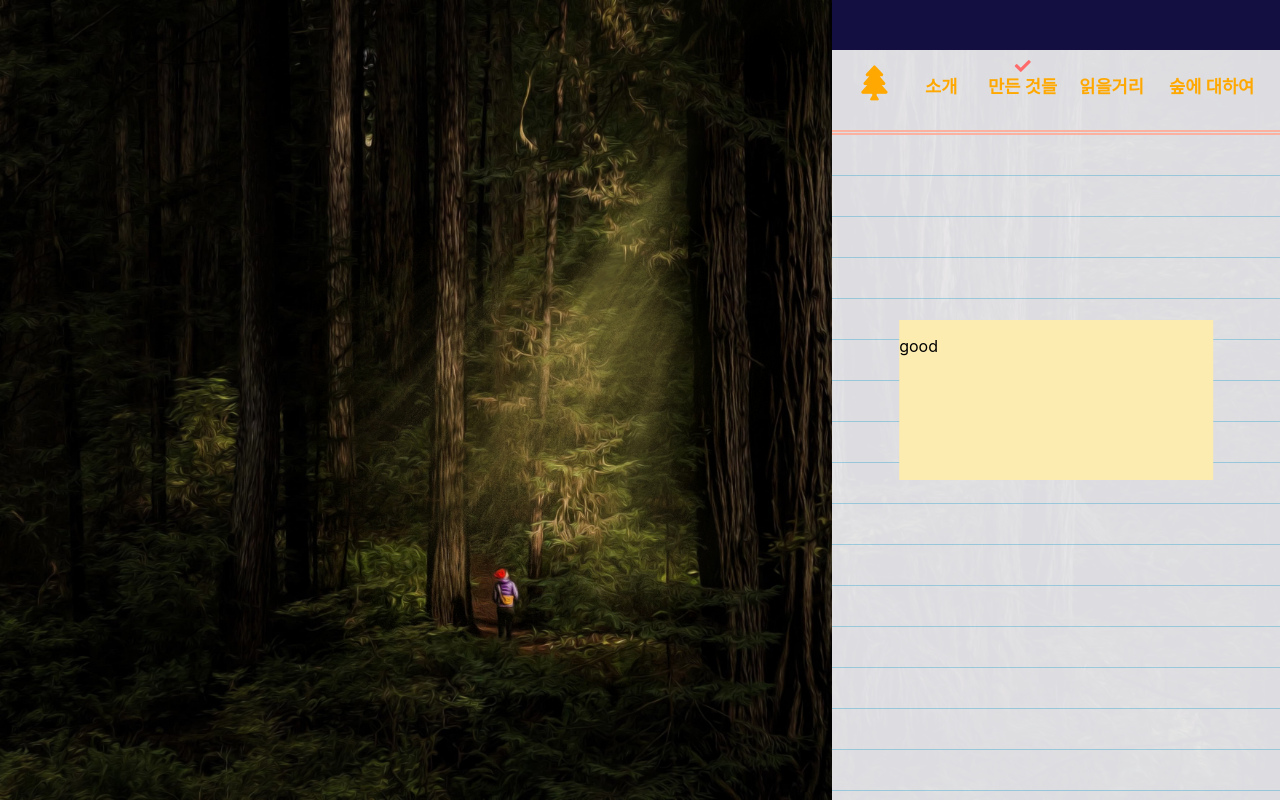
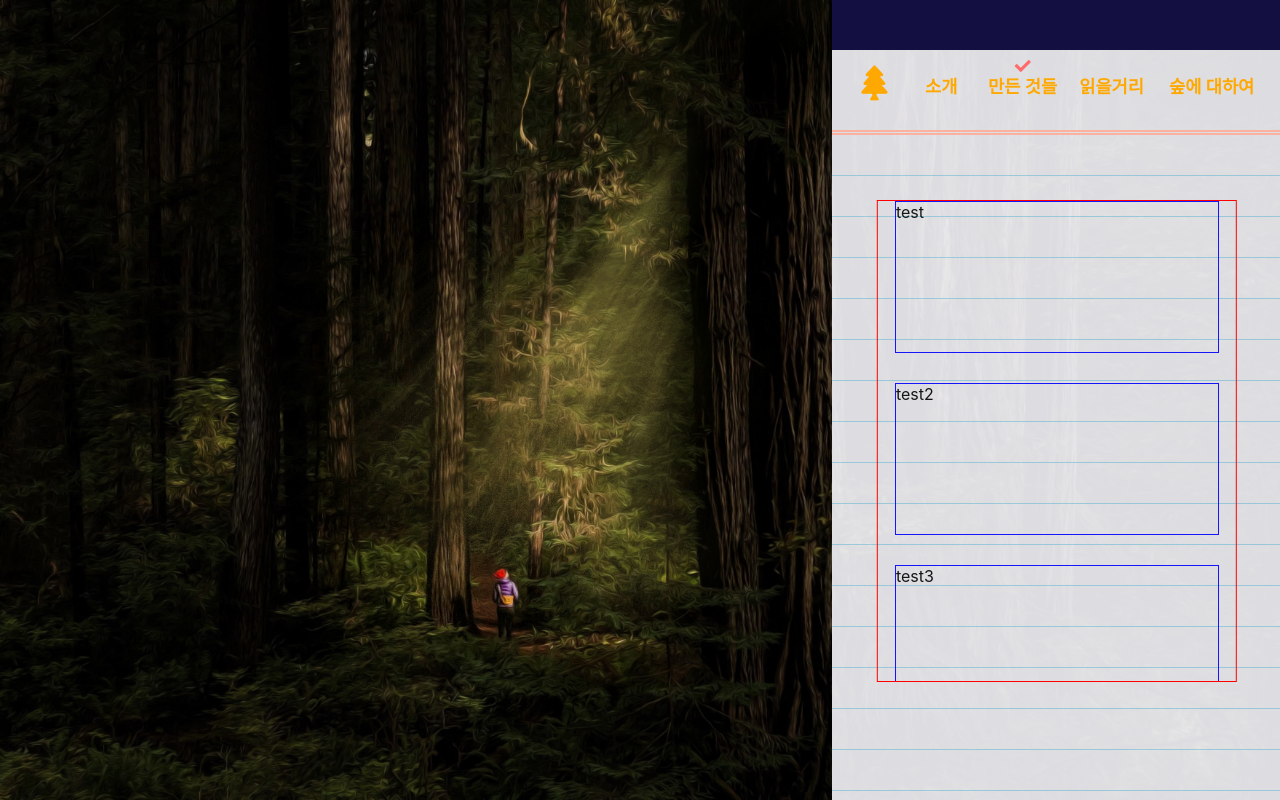
Before and after one commit to babyazalea/forest2021, a React (Create React App) app: page / in a window 1280 px wide. Both pictures are taken after a click on the item "만든 것들". Built offline with nearby package versions, Linux system fonts and the light colour scheme; a web font is replaced by a local one.

Commit message:
added portfolio-item-animation

```diff
--- a/src/App.css
+++ b/src/App.css
@@ -7,3 +7,37 @@
   background-position: 50%;
   user-select: none;
 }
+
+.views {
+  position: relative;
+  width: 35%;
+  height: 100%;
+  overflow: hidden;
+}
+
+.portfolio-container {
+  position: absolute;
+  top: 200px;
+  left: 50%;
+  transform: translateX(-50%);
+  width: 80%;
+  height: 60%;
+}
+
+.portfolio-container ul {
+  display: flex;
+  flex-direction: column;
+  align-items: center;
+  gap: 30px;
+  width: 100%;
+  height: 100%;
+  border: 1px solid red;
+  overflow: auto;
+  scrollbar-width: none;
+}
+
+.portfolio-container ul li {
+  width: 90%;
+  min-height: 150px;
+  border: 1px solid blue;
+}
--- a/src/components/Layout/Layout.css
+++ b/src/components/Layout/Layout.css
@@ -5,10 +5,3 @@ main {
   display: flex;
   justify-content: flex-end;
 }
-
-main .views {
-  position: relative;
-  width: 35%;
-  height: 100%;
-  overflow: hidden;
-}
--- a/src/components/Portfolios/Portfolios.js
+++ b/src/components/Portfolios/Portfolios.js
@@ -5,16 +5,26 @@ import LegalPad from "../UI/LegalPad/LegalPad";
 import Card from "../UI/Card/Card";
 
 const Portfolios = (props) => {
-  // const text = "이것은 포트폴리오입니다.<br/> test text.";
+  const portfolios = [
+    { id: 1, title: "test" },
+    { id: 2, title: "test2" },
+    { id: 3, title: "test3" },
+  ];
 
   return (
     <React.Fragment>
       <Backdrop onClose={props.viewCloseHandler} />
       <div className="views portfolios">
-        <LegalPad>
-          <Card onLegalPad={true}>
-            <p>good</p>
-          </Card>
+        <LegalPad portfolios={portfolios}>
+          {/* <div className="portfolio-container">
+            <ul>
+              <li>
+                <Card>
+                  <p>good</p>
+                </Card>
+              </li>
+            </ul>
+          </div> */}
         </LegalPad>
       </div>
     </React.Fragment>
--- a/src/components/UI/Card/Card.css
+++ b/src/components/UI/Card/Card.css
@@ -1,12 +1,3 @@
 .card {
-  width: 70%;
-  height: 20%;
   background-color: #fdecaf;
 }
-
-.on-legal-pad {
-  position: absolute;
-  top: 50%;
-  left: 50%;
-  transform: translate(-50%, -50%);
-}
--- a/src/components/UI/LegalPad/LegalPad.css
+++ b/src/components/UI/LegalPad/LegalPad.css
@@ -6,7 +6,7 @@
   overflow: hidden;
 }
 
-.legal-pad ul {
+.legal-pad > ul {
   position: relative;
   width: 100%;
   height: 100%;
@@ -16,7 +16,7 @@
   overflow: hidden;
 }
 
-.legal-pad ul li {
+.legal-pad > ul li {
   display: flex;
   font-family: "Gowun Dodum";
   align-items: flex-end;
@@ -25,7 +25,7 @@
   border-bottom: 1px solid #0095c74f;
 }
 
-.legal-pad ul li:first-child {
+.legal-pad > ul li:first-child {
   border-bottom: 5px double #fab1a0;
   padding-top: 40px;
 }
--- a/src/components/UI/LegalPad/LegalPad.js
+++ b/src/components/UI/LegalPad/LegalPad.js
@@ -39,12 +39,23 @@ const LegalPad = (props) => {
   });
 
   const cardTransApi = useSpringRef();
-  const transitions = useTransition(true, {
-    ref: cardTransApi,
-    from: { opacity: 0 },
-    enter: { opacity: 1 },
-    leave: { opacity: 0 },
-  });
+  const transitions = useTransition(
+    props.portfolios ? props.portfolios : [],
+    props.portfolios
+      ? {
+          ref: cardTransApi,
+          trail: 800 / props.portfolios.length,
+          from: { opacity: 0 },
+          enter: { opacity: 0.9 },
+          leave: { opacity: 0 },
+        }
+      : {
+          ref: cardTransApi,
+          from: { opacity: 0 },
+          enter: { opacity: 0.9 },
+          leave: { opacity: 0 },
+        }
+  );
 
   useChain([legalPadSpringApi, cardTransApi], [0, 0.15]);
 
@@ -65,9 +76,21 @@ const LegalPad = (props) => {
             <li key={"empty" + index}></li>
           ))}
         </ul>
-        {transitions((styles) => (
-          <animated.div style={styles}>{props.children}</animated.div>
-        ))}
+        {props.portfolios && (
+          <div className="portfolio-container">
+            <ul>
+              {transitions((style, item) => (
+                <animated.li
+                  className="portfolio-item"
+                  key={item.id}
+                  style={style}
+                >
+                  <span>{item.title}</span>
+                </animated.li>
+              ))}
+            </ul>
+          </div>
+        )}
       </div>
     </animated.div>
   );
```
